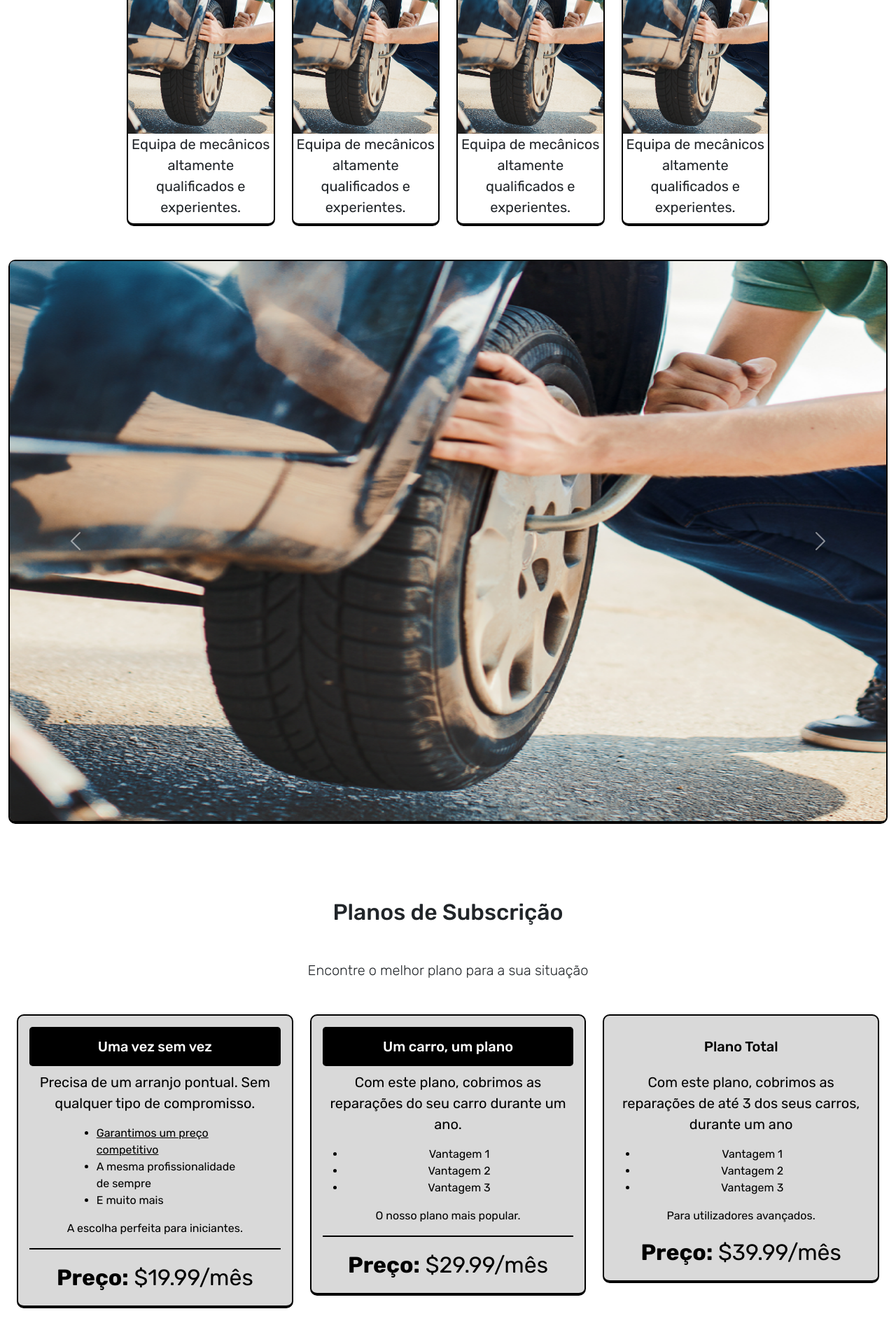
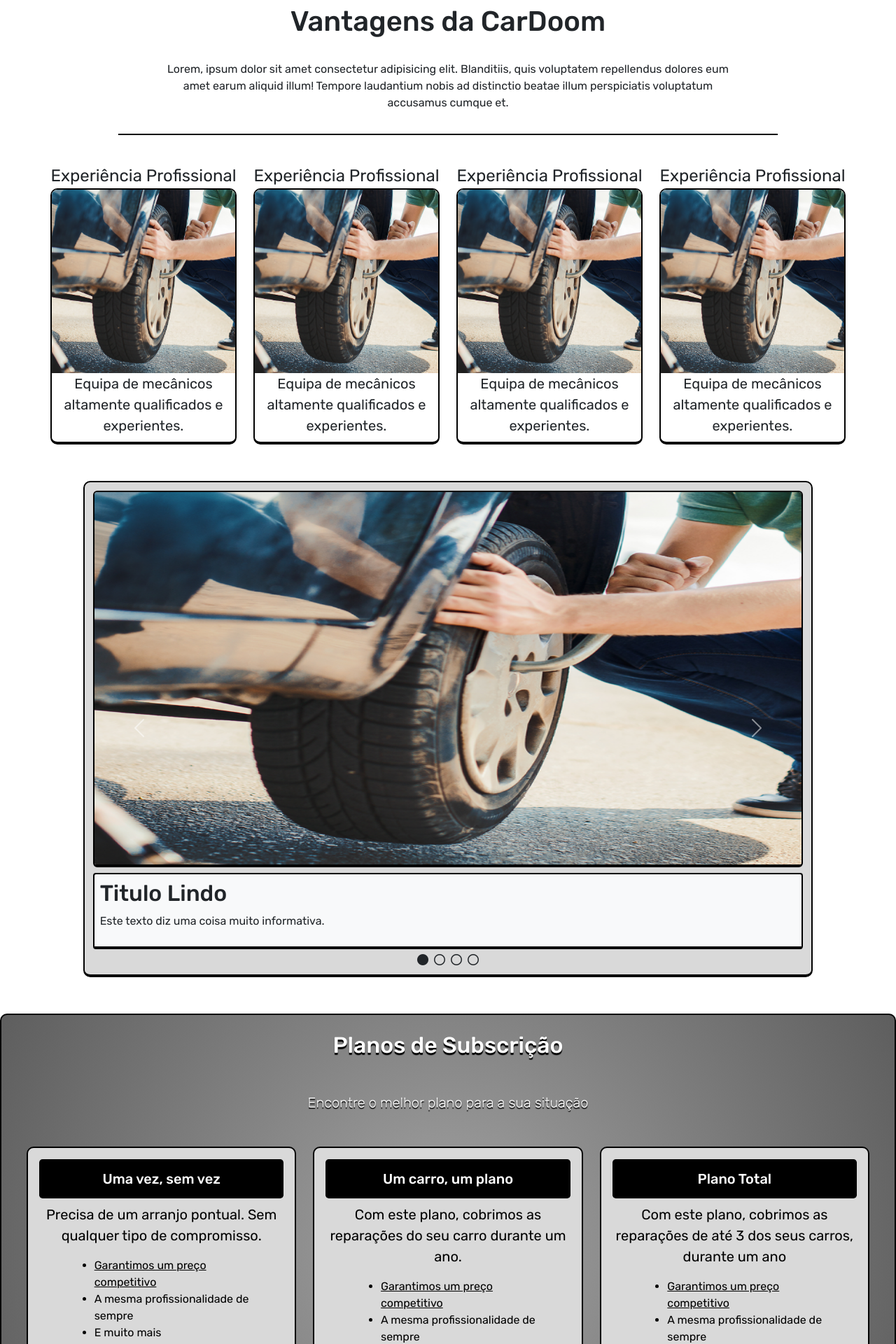
Before and after one commit to Bet20/TP_SIR, a PHP site: page / in a window 1280 px wide. Shown: the part 840-2760 px from the top of the page at 70% size. Run offline with PHP 8.4, Linux system fonts and the light colour scheme.

Commit message:
falta os botoes do social

```diff
--- a/css/style.css
+++ b/css/style.css
@@ -10,16 +10,16 @@
     color: #ffffff;
 }
 
-.nav-item.active {
-    color: #ffffff;
-    border-color: #000;
-    border-style: solid;
-    border-width: 2px 2px 4px 2px;
-    border-radius: 10px;
+.top{
+    height: calc(100vh - 83px);
 }
 
-.top{
-    height: calc(100vh - 80px);
+.text-shadow {
+    text-shadow: 0em 3px 1px black;
+}
+
+.lead {
+    text-shadow: 0em 1.5px 1px black;
 }
 
 .nav-link {
@@ -27,23 +27,40 @@
     color: #0a0a0a !important;
 }
 
+.nav-link:hover {
+    text-decoration: underline;
+    color: #979797 !important;
+}
+
+.nav-item:hover.special-border{
+    background-color: #979797 !important;
+
+    .nav-link{
+        color: #000 !important;
+    }
+}
+
+.nav-item:active.special-border{
+    background-color: #cdcdcd !important;
+}
+
 h5 {
     margin: 0;
 }
 
-ul, li, a {
-    /* list-style: none; */
-    /* text-decoration: none; */
-    /* padding: 0; */
+a, a:active {
+    color: none;
+    text-decoration: none;
 }
 
-.teste {
+.simple-background{
+    background: var(--grey);
+}
+
+.special-background{
     color: #000;
-    background: var(--grey);
-    border-color: #000;
-    border-style: solid;
-    border-width: 2px 2px 4px 2px;
-    border-radius: 10px;
+    background: rgb(196,196,196);
+    background: radial-gradient(circle, rgb(163, 163, 163) 0%, rgb(94, 94, 94) 100%);
 }
 
 .special-border{
@@ -62,33 +79,39 @@ img{
     animation: spin 1s linear infinite;
 }
 
+#carouselLanding{
+    background-color: var(--grey);
+    border-radius: 10px !important;
+}
+
 /* Social */
 .wrapper .button {
     display: inline-block;
-    height: 40px;
-    width: 40px;
+    height: 46px;
+    width: 45px;
     margin: 0 5px;
     overflow: hidden;
     background: #eeecec;
-    border-radius: 40px;
     cursor: pointer;
-    box-shadow: 0 10px 10px rgba(0, 0, 0, 0.25);
+    border-color: #000;
+    border-style: solid;
+    outline: 2px 2px 5px 2px solid #000;
+    border-radius: 39px;
     transition: all 0.3s ease-out;
 }
 
 .wrapper .button:hover {
-    width: 160px;
+    width: 170px;
 }
 
 .wrapper .button .icon {
     display: inline-block;
-    height: 40px;
-    width: 40px;
     text-align: center;
+    height: 43px;
+    width: 42px;
     border-radius: 40px;
-    box-sizing: border-box;
-    line-height: 40px;
     transition: all 0.3s ease-out;
+    background: rgb(207, 207, 207);
 }
 
 .wrapper .button .icon i {
@@ -103,7 +126,7 @@ img{
 
 .wrapper .button span {
     font-size: 20px;
-    line-height: 40px;
+    line-height: 45px;
     margin-left: 10px;
     transition: all 0.3s ease-out;
 }
@@ -134,26 +157,14 @@ img{
     color: #ff0000;
 }
 
-/*Cores do texto*/
-.facebook {
-    color: #4267B2;
-}
-
-.instagram {
-    color: #E1306C;
-}
-
-.youtube {
-    color: #ff0000;
-}
 @keyframes spin {
     0% { transform: rotate(0deg); }
     100% { transform: rotate(360deg); }
 }
 
-
 /* changes */
 .img-thumbnail {
+  border-radius: 8px 8px 0 0  !important;
   border: none;
   padding: 0;
 }
--- a/index.html
+++ b/index.html
@@ -22,9 +22,9 @@
 <body>
   <div class="container-fluid">
     <!-- Navbar section -->
-    <div class="row">
+    <div class="row fixed-top">
       <div class="col">
-        <nav class="navbar navbar-expand-lg navbar-dark p-3">
+        <nav class="navbar navbar-expand-lg bg-white p-3">
           <a class="navbar-brand" href="#">
             <i class="fa-solid fa-gear fa-fw spin text-secondary"></i>
           </a>
@@ -35,7 +35,7 @@
           <div class="collapse navbar-collapse justify-content-end" id="navbarNav">
             <ul class="navbar-nav">
               <li class="nav-item">
-                <a class="nav-link" href="#">Home</a>
+                <a class="nav-link active" href="#banner">Home</a>
               </li>
               <li class="nav-item">
                 <a class="nav-link" href="#vantagens">Vantagens</a>
@@ -46,18 +46,18 @@
               <li class="nav-item">
                 <a class="nav-link" href="#contactos">Contactos</a>
               </li>
-              <li class="nav-item active">
+              <li class="nav-item special-border">
                 <a class="nav-link" href="#">Login</a>
               </li>
             </ul>
           </div>
         </nav>
+        <hr class="m-0">
       </div>
     </div>
     <!-- Banner -->
-    <div class="row">
-      <div class="col">
-        <div class="pv-4 pb-5 pt-5 teste align-items-center justify-content-center d-flex">
+    <div id="banner" style="margin-top: 82px;">
+      <div class="special-background special-border top d-flex align-items-center">
         <div class="text-center text-dark">
           <div>
             <img class="logo" src="logo.svg">
@@ -70,21 +70,22 @@
               Somos o teu parceiro confiável na busca por qualidade e fiabilidade.
               Confia-nos o teu veículo e descobre a diferença, onde precisão encontra paixão pela condução.
             </h5>
+            <a class="w-100 text-white" href="#planos">
               <button class="btn btn-secondary special-border col-md-2 col-8 mt-3">
-                <a href="#propostas" class="w-100 text-white text-decoration-none">Adira Já</a>
+                Adira Já
               </button>
-            </div>
+            </a>
           </div>
         </div>
       </div>
     </div>
     <!-- Advantages section -->
     <div id="vantagens" class="d-flex flex-column align-items-center justify-content-center">
-      <div>
-        <h1 class="col-12 text-center pt-5 pb-4">
+      <div class="text-center">
+        <h1 class="pt-5 pb-4">
           Vantagens da CarDoom
         </h1>
-        <div class="col-12 text-center">
+        <div class="row">
           <p class="col-8 mx-auto">
             Lorem, ipsum dolor sit amet consectetur adipisicing elit. Blanditiis, quis
             voluptatem repellendus dolores
@@ -94,29 +95,29 @@
         </div>
       </div>
       <hr class="w-75 mb-4">
-      <div class="row w-75 text-center mb-5">
-        <div class="col-md-3 col-12 ">
+      <div class="row w-100 px-5 text-center mb-5">
+        <div class="col-md-3 col-12 mt-3">
           <span class="fs-4">Experiência Profissional</span>
           <div class="special-border pb-2">
             <img class="img-thumbnail rounded-0" src="images/flat_tire.png">
             <span class="fs-5 mt-3">Equipa de mecânicos altamente qualificados e experientes.</span>
           </div>
         </div>
-        <div class="col-md-3 col-12">
+        <div class="col-md-3 col-12 mt-3">
           <span class="fs-4">Experiência Profissional</span>
           <div class="special-border pb-2">
             <img class="img-thumbnail rounded-0" src="images/flat_tire.png">
             <span class="fs-5">Equipa de mecânicos altamente qualificados e experientes.</span>
           </div>
         </div>
-        <div class="col-md-3 col-12">
+        <div class="col-md-3 col-12 mt-3">
           <span class="fs-4">Experiência Profissional</span>
           <div class="special-border pb-2">
             <img class="img-thumbnail rounded-0" src="images/flat_tire.png">
             <span class="fs-5">Equipa de mecânicos altamente qualificados e experientes.</span>
           </div>
         </div>
-        <div class="col-md-3 col-12">
+        <div class="col-md-3 col-12 mt-3">
           <span class="fs-4">Experiência Profissional</span>
           <div class="special-border pb-2">
             <img class="img-thumbnail rounded-0" src="images/flat_tire.png">
@@ -125,18 +126,51 @@
         </div>
       </div>
     </div>
+
     <!-- Carousel -->
-    <div class="teste">
-      <div id="carouselLanding" class="carousel slide" data-ride="carousel">
+    <div class="top row">
+      <div class="col-md-10 col-11 mx-auto my-auto">
+        <div id="carouselLanding" class="carousel slide p-2 special-border" data-bs-ride="carousel">
           <div class="carousel-inner">
+            <!-- 1º Item -->
             <div class="carousel-item active">
-            <img src="images/flat_tire.png" class="d-block w-100 h-100" alt="Image 1">
+              <div class="p-1">
+                <img src="images/flat_tire.png" class="d-block w-100 h-75 special-border" alt="Image 1">
               </div>
+              <div class="m-1 p-2 bg-light rounded special-border">
+                <h2>Titulo Lindo</h2>
+                <p>Este texto diz uma coisa muito informativa.</p>
+              </div>
+            </div>
+            <!-- 2º Item -->
             <div class="carousel-item">
-            <img src="images/flat_tire.png" class="d-block w-100 h-100" alt="Image 2">
+              <div class="p-1">
+                <img src="images/flat_tire.png" class="d-block w-100 h-75 special-border" alt="Image 1">
               </div>
+              <div class="m-1 p-2 bg-light rounded special-border">
+                <h2>Titulo Lindo 2</h2>
+                <p>Este texto diz uma coisa muito informativa. 2 </p>
+              </div>
+            </div>
+            <!-- 3º Item -->
             <div class="carousel-item">
-            <img src="images/flat_tire.png" class="d-block w-100 h-100" alt="Image 3">
+              <div class="p-1">
+                <img src="images/flat_tire.png" class="d-block w-100 h-75 special-border" alt="Image 1">
+              </div>
+              <div class="m-1 p-2 bg-light rounded special-border">
+                <h2>Titulo Lindo 3</h2>
+                <p>Este texto diz uma coisa muito informativa. 3 </p>
+              </div>
+            </div>
+            <!-- 4º Item -->
+            <div class="carousel-item">
+              <div class="p-1">
+                <img src="images/flat_tire.png" class="d-block w-100 h-75 special-border" alt="Image 1">
+              </div>
+              <div class="m-1 p-2 bg-light rounded special-border">
+                <h2>Titulo Lindo 4</h2>
+                <p>Este texto diz uma coisa muito informativa. 4 </p>
+              </div>
             </div>
           </div>
           <button class="carousel-control-prev" type="button" data-bs-target="#carouselLanding" data-bs-slide="prev">
@@ -147,30 +181,36 @@
             <span class="carousel-control-next-icon" aria-hidden="true"></span>
             <span class="visually-hidden">Next</span>
           </button>
+          <div id="indicadores" class="text-center">
+            <i class="fa-regular fa-circle fa-fw active" data-bs-target="#carouselLanding" data-bs-slide-to="0" aria-current="true"></i>
+            <i class="fa-regular fa-circle fa-fw" data-bs-target="#carouselLanding" data-bs-slide-to="1"></i>
+            <i class="fa-regular fa-circle fa-fw" data-bs-target="#carouselLanding" data-bs-slide-to="2"></i>
+            <i class="fa-regular fa-circle fa-fw" data-bs-target="#carouselLanding" data-bs-slide-to="3"></i>
+          </div>
+        </div>
+      </div>
     </div>
   </div>
 
   <!-- Secção "planos" -->
-    <div id="planos" class="vh-100 d-flex flex-column align-items-center justify-content-center">
-      <h2 class="text-center mb-5">Planos de Subscrição</h2>
-      <p class="lead text-center mb-5">Encontre o melhor plano para a sua situação</p>
+  <div id="planos" class="py-5">
+    <div class="d-flex flex-column align-items-center justify-content-center p-4 special-background special-border">
+      <h2 class="text-center mb-5 text-white text-shadow">Planos de Subscrição</h2>
+      <p class="lead text-center mb-5 text-white">Encontre o melhor plano para a sua situação</p>
       <div class="row justify-content-center col-12">
-        <div class="col-md-4">
-          <div class="card text-center teste">
+        <div class="col-md-4 col-12 h-100">
+          <div class="card text-center simple-background special-border">
             <div class="card-body custom">
-              <h5 class="py-3 rounded-3 bg-black fg-white card-title">
-                Uma vez sem vez</h5>
+              <h5 class="py-3 rounded-3 bg-black fg-white card-title">Uma vez, sem vez</h5>
               <p class="fs-5">Precisa de um arranjo pontual. Sem qualquer tipo de compromisso.</p>
               <div class="row">
-                <div class="col-md-2"></div>
-                <div class="col-md-8">
+                <div class="col-md-9 mx-auto">
                   <ul class="text-start">
                     <li><u>Garantimos um preço competitivo</u></li>
                     <li>A mesma profissionalidade de sempre</li>
                     <li>E muito mais</li>
                   </ul>
                 </div>
-                <div class="col-md-2"></div>
               </div>
               <p class="card-text">A escolha perfeita para iniciantes.</p>
               <hr />
@@ -178,62 +218,69 @@
             </div>
           </div>
         </div>
-        <div class="col-md-4">
-          <div class="card text-center teste">
+        <div class="col-md-4 col-12 h-100">
+          <div class="card text-center simple-background special-border">
             <div class="card-body custom">
               <h5 class="py-3 rounded-3 bg-black fg-white card-title">Um carro, um plano</h5>
               <p class="fs-5">
                 Com este plano, cobrimos as reparações do seu carro durante um ano.
               </p>
-              <ul>
-                <li>Vantagem 1</li>
-                <li>Vantagem 2</li>
-                <li>Vantagem 3</li>
+              <div class="row">
+                <div class="col-md-9 mx-auto">
+                  <ul class="text-start">
+                    <li><u>Garantimos um preço competitivo</u></li>
+                    <li>A mesma profissionalidade de sempre</li>
+                    <li>E muito mais</li>
                   </ul>
-
+                </div>
+              </div>
               <p class="card-text">O nosso plano mais popular.</p>
               <hr>
               <p class="fs-2 card-text"><strong>Preço:</strong> $29.99/mês</p>
             </div>
           </div>
         </div>
-        <div class="col-md-4">
-          <div class="card text-center teste">
-            <div class="card-body">
+        <div class="col-md-4 col-12 h-100">
+          <div class="card text-center simple-background special-border">
+            <div class="card-body custom">
               <h5 class="py-3 rounded-3 bg-black fg-white card-title">Plano Total</h5>
               <p class="fs-5">Com este plano, cobrimos as reparações de até 3 dos seus carros, durante um ano</p>
-              <ul>
-                <li>Vantagem 1</li>
-                <li>Vantagem 2</li>
-                <li>Vantagem 3</li>
+              <div class="row">
+                <div class="col-md-9 mx-auto">
+                  <ul class="text-start">
+                    <li><u>Garantimos um preço competitivo</u></li>
+                    <li>A mesma profissionalidade de sempre</li>
+                    <li>E muito mais</li>
                   </ul>
+                </div>
+              </div>
               <p class="card-text">Para utilizadores avançados.</p>
+              <hr>
               <p class="fs-2 card-text"><strong>Preço:</strong> $39.99/mês</p>
             </div>
           </div>
         </div>
       </div>
     </div>
+  </div>
 
-
-    <div id="contactos" class="vh-100">
-      <div class="row">
+  <div id="contactos">
     <!-- Form -->
     <div class="col-12">
       <div class="d-flex align-items-center justify-content-center">
-            <div class="teste p-4">
+        <div class="simple-background special-border p-4">
           <h3>Envie-nos uma mensagem</h3>
           <p>A sua opinião é bem-vinda e estamos sempre disponíveis para ajudar. Por favor preencha o formulário.
           </p>
           <span><i class="text-gray text-xs">Todos os campos são de preenchimento obrigatório</i></span>
           <div class="row">
-                <div class="col-md-6">
+            <div class="col-md-6 col-12">
               <div class="p-2">
                 <label for="nameInput" class="form-label">Nome</label>
                 <input type="text" class="form-control special-border" id="nameInput" />
               </div>
             </div>
-                <div class="col-md-6">
+            <div class="col-md-6 col-12">
               <div class="p-2">
                 <label for="emailInput" class="form-label">Email</label>
                 <input type="email" class="form-control special-border" id="emailInput" />
@@ -241,7 +288,7 @@
             </div>
           </div>
           <div>
-                <div class="col-md-12">
+            <div class="col-12">
               <div class="p-2">
                 <label for="subjectInput" class="form-label">Assunto</label>
                 <input type="text" class="form-control special-border" id="subjectInput" />
@@ -249,7 +296,7 @@
             </div>
           </div>
           <div>
-                <div class="col-md-12">
+            <div class="col-12">
               <div class="p-2">
                 <label for="messageInput" class="form-label">Mensagem</label>
                 <textarea rows="3" class="form-control special-border" id="messageInput"></textarea>
@@ -265,7 +312,8 @@
       </div>
     </div>
     <!-- contactos -->
-        <div class="d-flex align-items-center col-12 mt-5">
+    <div class="col-12 mt-5">
+      <div class="d-flex align-items-center">
         <!-- Logo -->
         <div class="col-6 text-end">
           <a class="navbar-brand" href="#">
@@ -297,7 +345,7 @@
     </div>
   </div>
   <!-- Social Media -->
-    <div class="d-flex justify-content-center">
+  <div class="d-flex justify-content-center mt-3">
     <div class="wrapper">
       <div class="button">
         <a href="https://www.facebook.com/Kardoom-103085472253488" target="_blank" rel='noreferrer' class="facebook">
@@ -334,6 +382,10 @@
     </div>
   </footer>
   </div>
+  <script src="scripts/script.js"></script>
+  <!-- Bootstrap JS -->
+  <script src="https://cdn.jsdelivr.net/npm/@popperjs/core@2.9.2/dist/umd/popper.min.js" integrity="sha384-IQsoLXl5PILFhosVNubq5LC7Qb9DXgDA9i+tQ8Zj3iwWAwPtgFTxbJ8NT4GN1R8p" crossorigin="anonymous"></script>
+  <script src="https://cdn.jsdelivr.net/npm/bootstrap@5.0.2/dist/js/bootstrap.min.js" integrity="sha384-cVKIPhGWiC2Al4u+LWgxfKTRIcfu0JTxR+EQDz/bgldoEyl4H0zUF0QKbrJ0EcQF" crossorigin="anonymous"></script>
 </body>
 
 </html>
```
Also changed, not shown: scripts/script.js (added, +19 -0 lines). Lines whose indentation alone changed are shown as unchanged.
